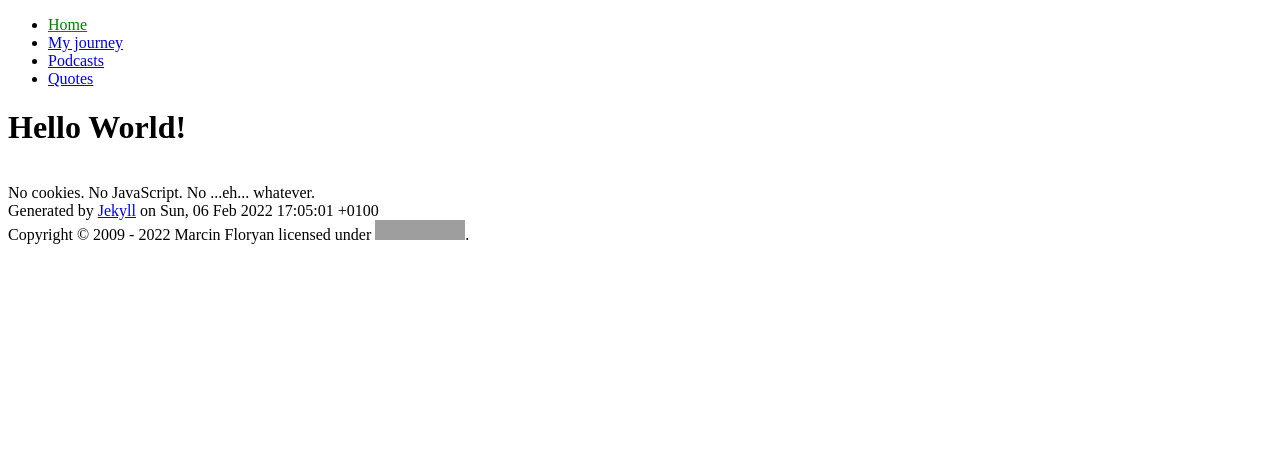
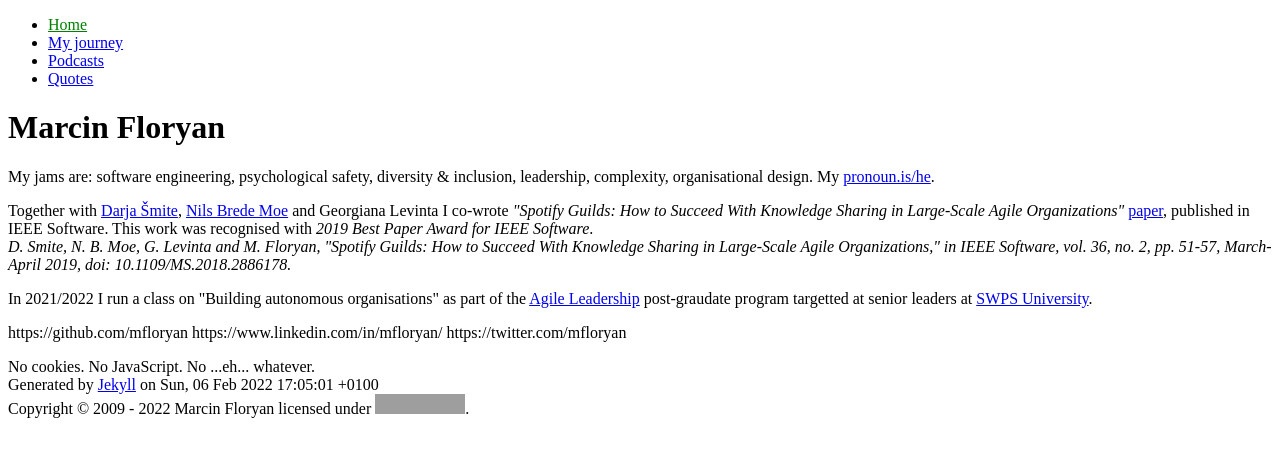
Before and after one commit to mfloryan/marcin.floryan.se, a Jekyll site: the page built from index.html, in a window 1280 px wide. Shown: the top 457 px of the page. Built offline with Jekyll 4.4.1, drawn with Linux system fonts in a browser that asks for light colours; grey boxes are pictures that could not be loaded.

Commit message:
:construction: ideas for front page

```diff
--- a/index.html
+++ b/index.html
@@ -1,5 +1,17 @@
 ---
 layout: default
-title: Marcin Floryan
+title: This is Marcin
 ---
-<h1>{{ "Hello World!" }}</h1>
+<h1>Marcin Floryan</h1>
+
+<p>My jams are: software engineering, psychological safety, diversity & inclusion, leadership, complexity, organisational design. My <a href="https://pronoun.is/he" target="_blank">pronoun.is/he</a>.</p>
+
+<p>Together with <a href="https://darjasmite.net/" target="_blank">Darja Šmite</a>, <a href="https://www.sintef.no/en/all-employees/employee/539/" target="_blank">Nils Brede Moe</a> and Georgiana Levinta I co-wrote <i>"Spotify Guilds: How to Succeed With Knowledge Sharing in Large-Scale Agile Organizations"</i> <a href="https://ieeexplore.ieee.org/document/8648260" target="_blank">paper</a>, published in IEEE Software. This work was recognised with <i>2019 Best Paper Award for IEEE Software</i>.
+<br>
+<cite>D. Smite, N. B. Moe, G. Levinta and M. Floryan, "Spotify Guilds: How to Succeed With Knowledge Sharing in Large-Scale Agile Organizations," in IEEE Software, vol. 36, no. 2, pp. 51-57, March-April 2019, doi: 10.1109/MS.2018.2886178.</cite></p>
+
+<p>In 2021/2022 I run a class on "Building autonomous organisations" as part of the <a href="https://swps.pl/oferta/warszawa/podyplomowe/biznes-zarzadzanie/agile-leadership" target="_blank" hreflang="pl">Agile Leadership</a> post-graudate program targetted at senior leaders at <a href="https://english.swps.pl/" target="_blank" title="SWPS University of Social Sciences and Humanities, Poland">SWPS University</a>.</p>
+
+https://github.com/mfloryan
+https://www.linkedin.com/in/mfloryan/
+https://twitter.com/mfloryan
```
